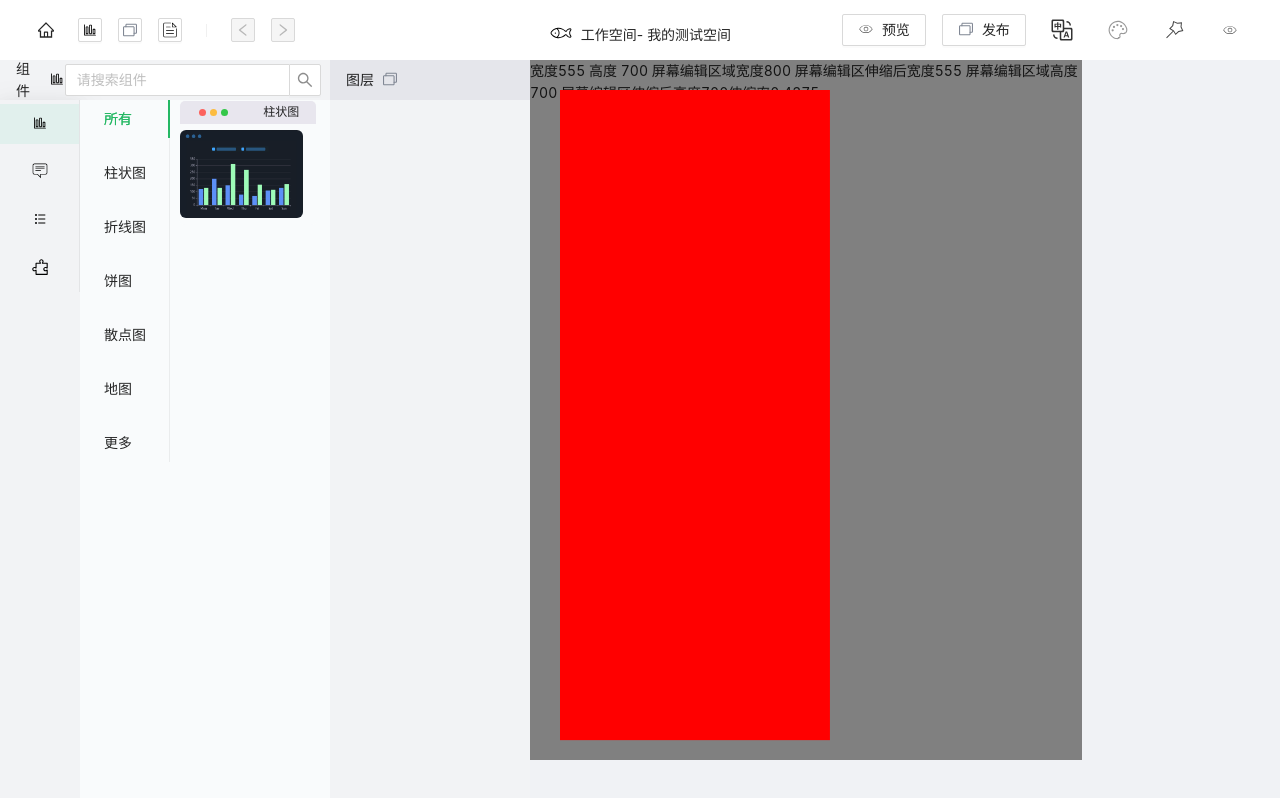
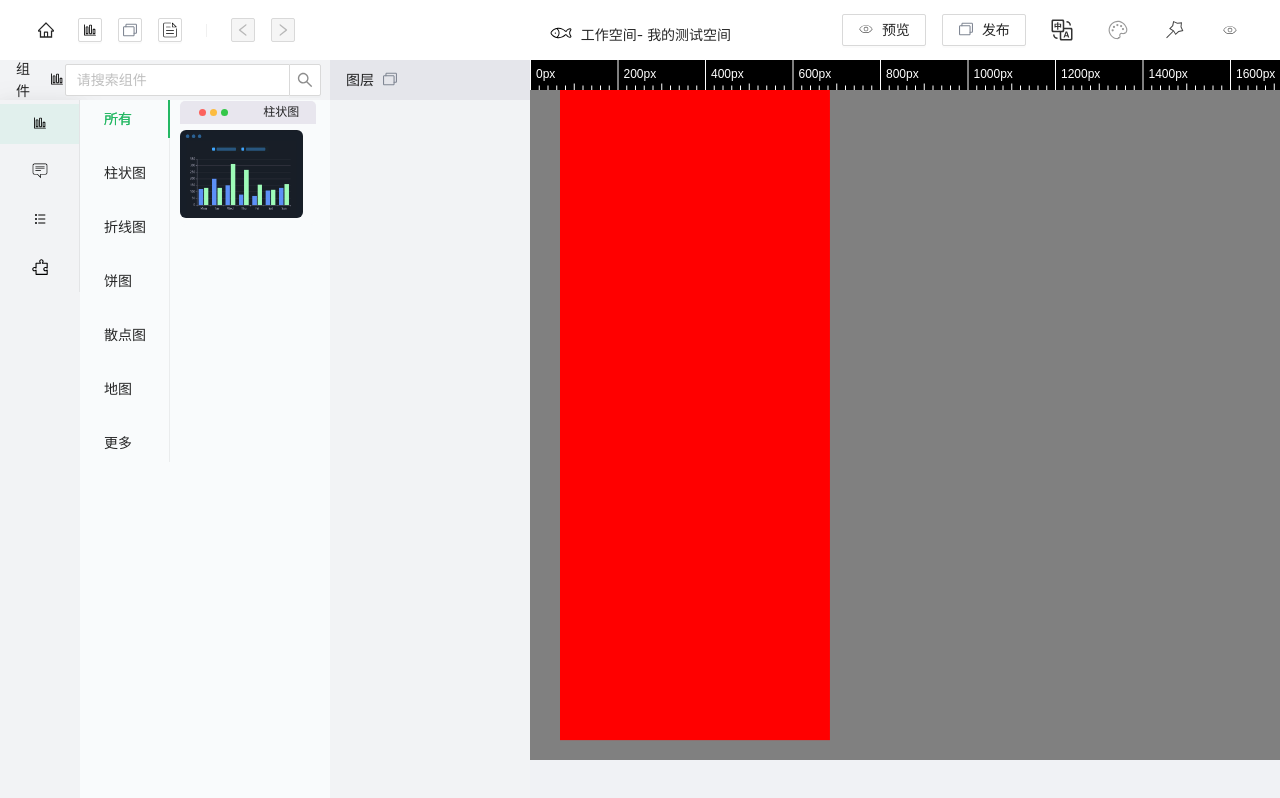
Before and after one commit to zhangle1/myScreen, a React app in the folder datav/: page / in a window 1280 px wide. Built offline with nearby package versions, Linux system fonts and the light colour scheme.

Commit message:
增加刻度尺

```diff
--- /dev/null
+++ b/datav/src/components/ruler/_type.ts
@@ -0,0 +1,38 @@
+export type Target =
+  | (() => Element)
+  | Element
+  | React.MutableRefObject<Element>
+  | Window
+  | Document;
+
+export type LineStyle = {
+  color?: string;
+  width?: number;
+  shortLength?: number; //短线(最小刻度)长度 默认为总高度30%
+  mediumLength?: number; //中线(大刻度一半)长度 默认为总高度 50%
+  longLength?: number; //长线(大刻度) 默认为总高度
+};
+
+export type TextStyle = {
+  color?: string;
+  size?: number;
+  align?: "left" | "right" | "center";
+  baseLine?: "top" | "middle" | "hanging"; //基线对齐 默认middle
+  top?: number; //文字距离顶部位置 默认居中高度50%
+  left?: number; //文字距离左边位置 默认6px
+};
+
+
+
+export type Props = {
+    height?: number;
+    width?: number;
+    backgroundColor?: string;
+    scaleLineStyle?: LineStyle;
+    textStyle?: TextStyle;
+    min?: number;
+    max?: number;
+    zoom?: number;
+    horizontal?: boolean;
+    textFormat?: (scale: number) => string;
+  };
--- /dev/null
+++ b/datav/src/components/ruler/ruler.tsx
@@ -0,0 +1,191 @@
+import React, { FC, useRef, useEffect } from "react";
+
+import { Props, LineStyle, TextStyle } from "./_type";
+
+const Ruler: FC<Props> = (props: Props) => {
+  const {
+    backgroundColor = "#000",
+    min = 0,
+    max = 500,
+    zoom = 1,
+    horizontal = true,
+  } = props;
+  const { height = 30, width = 500 } = props;
+  let canvasHeight = height,
+    canvasWidth = width;
+  if (!horizontal) {
+    [canvasWidth, canvasHeight] = [canvasHeight, canvasWidth];
+  }
+  const { scaleLineStyle = {}, textStyle = {} } = props;
+
+  const {
+    color: lineColor = "#FFF",
+    width: lineWidth = 1,
+    shortLength = canvasHeight * 0.3,
+    mediumLength = canvasHeight * 0.5,
+    longLength = canvasHeight * 1,
+  }: LineStyle = scaleLineStyle;
+
+  const {
+    color: textColor = "#FFF",
+    size: textSize = 12,
+    align: textAlign = "left",
+    baseLine: textBaseLine = "middle",
+    top: textTop = canvasHeight * 0.5,
+    left: textLeft = 6,
+  }: TextStyle = textStyle;
+
+  const ruler = useRef<HTMLCanvasElement | null>(null);
+
+  const init = () => {
+    if (!ruler.current) {
+        return;
+      }
+      const canvas = ruler.current;
+      canvas.style.width = width + 'px';
+      canvas.style.height = height + 'px';
+      const zoom = window.devicePixelRatio;
+      canvas.width = width * zoom;
+      canvas.height = height * zoom;
+      const ctx = ruler.current.getContext('2d');
+      if (!ctx) {
+        return;
+      }
+      ctx.scale(zoom, zoom);
+      drawRuler(ctx);
+      drawRulerLine(ctx);
+  };
+
+  const drawRuler = (ctx: CanvasRenderingContext2D) => {
+    //清空画布
+    ctx.clearRect(0, 0, width, height);
+    if (!horizontal) {
+      ctx.translate(width, 0);
+      ctx.rotate((Math.PI / 180) * 90);
+    }
+    //背景填充
+    ctx.fillStyle = backgroundColor;
+    ctx.fillRect(0, 0, canvasWidth, canvasHeight);
+  };
+
+    // 标尺中每小格代表的宽度(根据scale的不同实时变化)
+    const getGridSize = (scale: number = 1) => {
+        if (scale <= 0.25) return 40;
+        if (scale <= 0.5) return 20;
+        if (scale <= 1) return 10;
+        if (scale <= 2) return 5;
+        if (scale <= 4) return 2;
+        return 1;
+      };
+
+
+  const drawRulerLine = (ctx: CanvasRenderingContext2D) => {
+    let smallScaleValue = getGridSize(zoom); // 一个小刻度的宽度
+    let scaleValue = smallScaleValue * 10; // 一个大刻度宽度
+    let r_width = scaleValue * zoom;
+    let i = 0;
+    let text = [];
+    let start = 0;
+    if (min < 0) {
+      start = -Math.ceil(Math.abs(min) / scaleValue) * scaleValue;
+      let surplus = -((Math.abs(start) - Math.abs(min)) * zoom);
+      ctx.translate(surplus, 0);
+    }
+    do {
+      let x = (i * r_width) / 10;
+      let mx = x;
+      let my = height;
+      if (!horizontal) {
+        my = 0;
+      }
+
+      let lx = mx;
+      let ly = height - shortLength; //短线(最小刻度)y坐标
+      if (!horizontal) {
+        ly = shortLength;
+      }
+      let txt = start + i * smallScaleValue;
+      if (i % 10 === 0) {
+        ly = height - longLength; //长线(最大刻度)y坐标
+        let t = {
+          x: mx + textLeft,
+          y: textTop,
+          val: txt,
+        };
+        if (!horizontal) {
+          ly = longLength;
+          // [t.x, t.y] = [t.y, t.x];
+        }
+
+        text.push(t);
+      } else if (i % 5 === 0) {
+        ly = height - mediumLength; //中线(最大刻度)y坐标
+        if (!horizontal) {
+          ly = mediumLength;
+        }
+      }
+      drawLine(ctx, mx, my, lx, ly);
+      i++;
+    } while (i <= max);
+    text.forEach(item => {
+      drawTxt(ctx, item.val, item.x, item.y);
+    });
+  };
+
+  const drawLine = (
+    ctx: CanvasRenderingContext2D,
+    startX: number,
+    startY: number,
+    endX: number,
+    endY: number
+  ) => {
+    ctx.beginPath();
+    ctx.save();
+    ctx.strokeStyle = lineColor;
+    ctx.lineWidth = lineWidth;
+    ctx.moveTo(startX + 0.5, startY + 0.5);
+    ctx.lineTo(endX + 0.5, endY + 0.5);
+    ctx.stroke();
+    ctx.closePath();
+  };
+
+  const getTxt = (txt: number) => {
+    try {
+      if (props.textFormat) {
+        return props.textFormat(txt);
+      }
+      throw new Error();
+    } catch (error) {
+      return txt.toString();
+    }
+  };
+
+  const drawTxt = (
+    ctx: CanvasRenderingContext2D,
+    txt: number,
+    x: number,
+    y: number
+  ) => {
+    //添加数字文本
+    ctx.beginPath();
+    ctx.font = `${textSize}px Arial`;
+    ctx.fillStyle = textColor;
+    ctx.textAlign = textAlign;
+    ctx.textBaseline = textBaseLine;
+    ctx.fillText(getTxt(txt), x, y);
+    ctx.closePath();
+  };
+
+  useEffect(() => {
+    init();
+  }, [props]);
+
+  return (
+    <canvas ref={ruler}>
+      Your browser does not support the HTML5 canvas tag.
+    </canvas>
+  );
+};
+
+
+export default React.memo(Ruler)
--- a/datav/src/page/edit/components/contentConfig/contentConfig.tsx
+++ b/datav/src/page/edit/components/contentConfig/contentConfig.tsx
@@ -1,6 +1,7 @@
 import { useEffect, useState } from "react";
 import styled from "styled-components/macro";
 import { useElementSize } from "usehooks-ts";
+import Ruler from "../../../../components/ruler/ruler";
 
 export function ContentConfig() {
   const screenClient = {
@@ -43,7 +44,24 @@ export function ContentConfig() {
       <div className="content-edit-wrapper">
         <div ref={editRef}  className="contont-edit-main">
         {/* <div className="content-edit-main-scale"> */}
-           <div>  宽度{editWidth} 高度 {editHeight}  屏幕编辑区域宽度{screen.width}  屏幕编辑区伸缩后宽度{editWidth}  屏幕编辑区域高度{editHeight}  屏幕编辑区伸缩后高度{screen.height*screen.scale}伸缩率{screen.scale}</div>
+           {/* <div>  宽度{editWidth} 高度 {editHeight}  屏幕编辑区域宽度{screen.width}  屏幕编辑区伸缩后宽度{editWidth}  屏幕编辑区域高度{editHeight}  屏幕编辑区伸缩后高度{screen.height*screen.scale}伸缩率{screen.scale}</div> */}
+           <Ruler
+        height={30}
+        width={screen.width}
+        zoom={screen.scale}
+        min={0}
+
+        scaleLineStyle={{
+          shortLength: 5,
+          mediumLength: 7,
+          longLength: 70,
+        }}
+        textFormat={(val: number) => {
+          return `${val}px`;
+        }}
+
+      />
+
           <div className="content-edit-main-content"></div>
           {/* </div> */}
 
```
